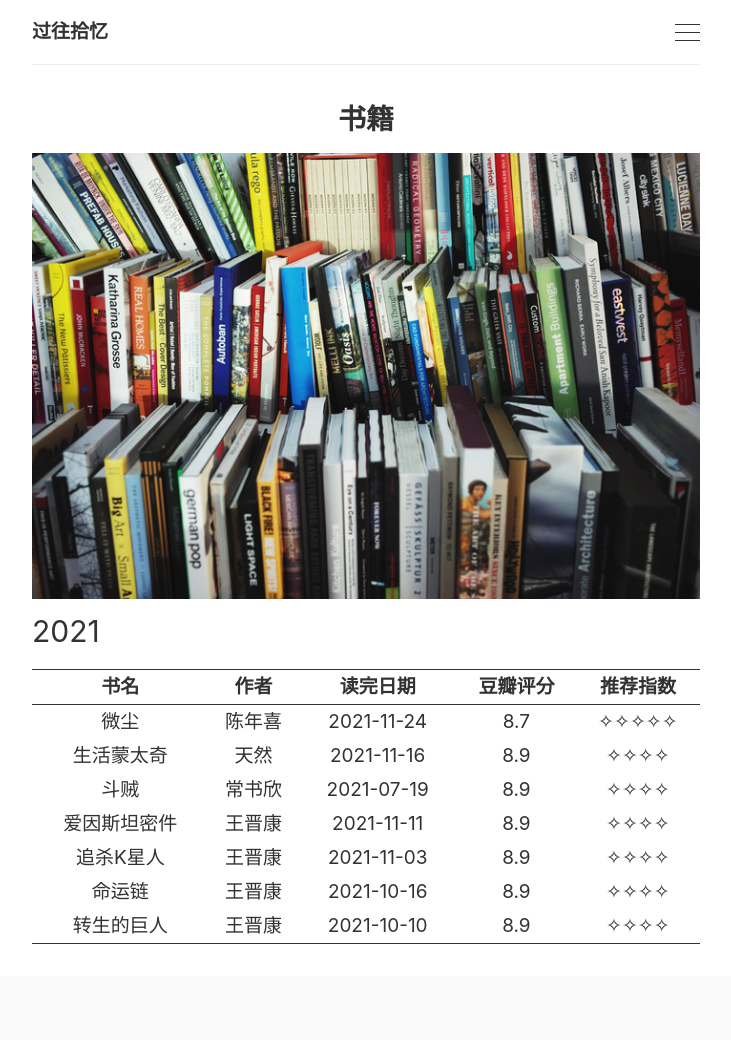
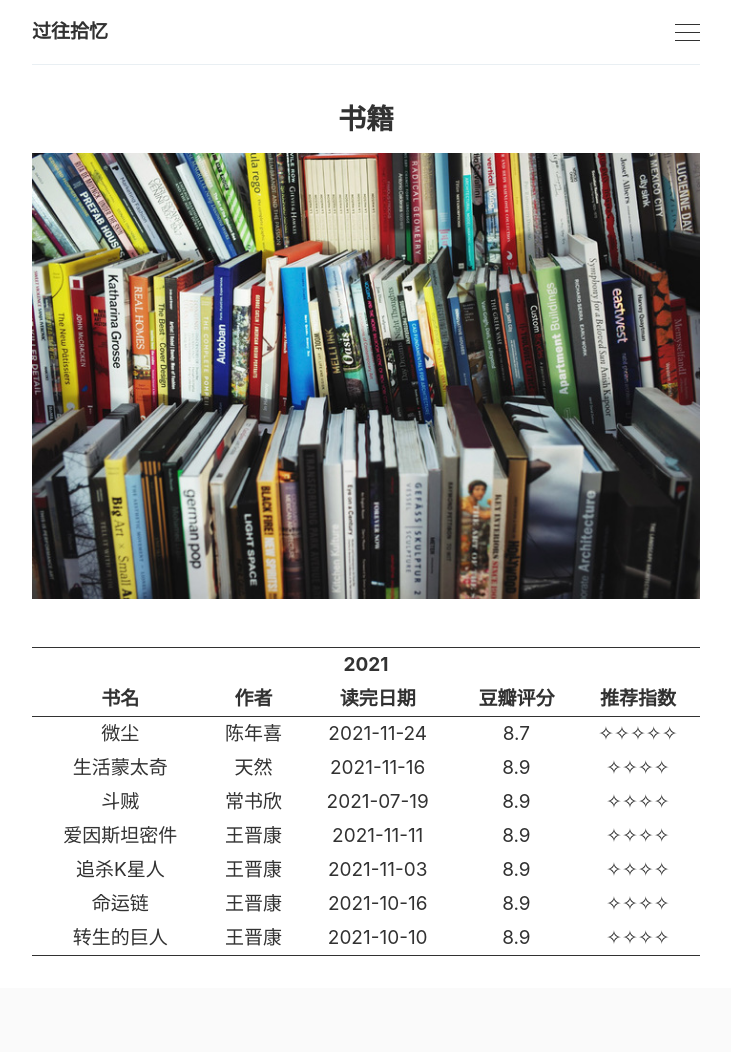
Before and after one commit to SWHL/SWHL.github.io, a Jekyll site: the page built from _pages/books.md, in a window 1280 px wide. Shown: the whole page, without its empty margins (274-1005 px from the left). Built offline with Jekyll 4.4.1, drawn with Linux system fonts in a browser that asks for light colours.

Commit message:
update files

```diff
--- a/_pages/books.md
+++ b/_pages/books.md
@@ -4,13 +4,14 @@ title: 书籍
 image: '/images/pages/books.jpg'
 ---
 
-<p style="margin-bottom:-10px;font-size:30px">2021</p>
-
 <table style="width:100%; height:100%; margin: 0 auto; text-align:center;border-top:1px solid;border-bottom:1px solid;">
     <thead style="border-bottom:1px solid;">
+		<tr>
+			<th colspan="5">2021</th>
+		</tr>
         <tr>
-    　      <th>书名</th>
-            <th>作者</th>
+    　       <th>书名</th>
+             <th>作者</th>
              <th>读完日期</th>
              <th>豆瓣评分</th>
              <th>推荐指数</th>
```
